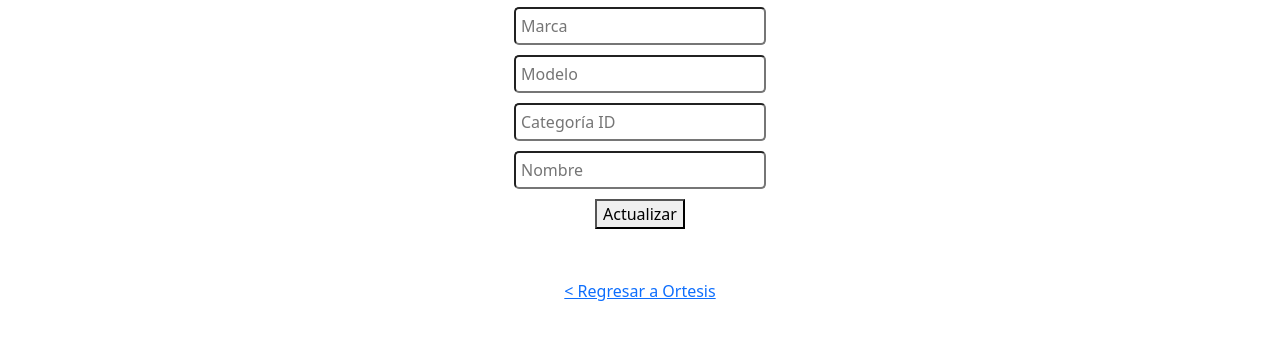
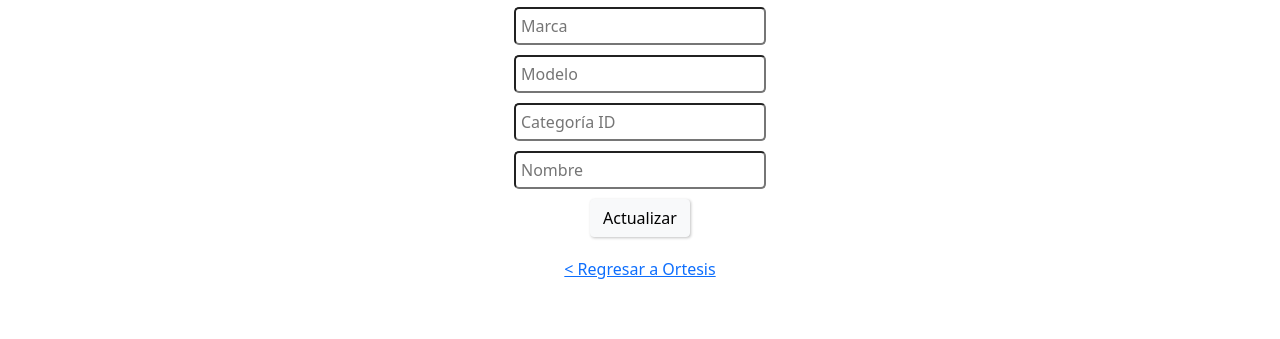
Before and after one commit to alonsohenaomt/reto2, a plain HTML site: page detalleOrtesis.html in a window 1280 px wide. Shown: the part 169-508 px from the top of the page. Drawn offline with nearby package versions, Linux system fonts and the light colour scheme.

Commit message:
Cambio en Detalle ortesis

```diff
--- a/detalleOrtesis.html
+++ b/detalleOrtesis.html
@@ -29,7 +29,7 @@
         <input type="text" id="model" placeholder="Modelo"><br />
         <input type="text" id="category_id" placeholder="Categoría ID"><br />
         <input type="text" id="name" placeholder="Nombre"><br />
-        <button onclick="actualizarOrthesis()">Actualizar</button>
+        <button onclick="actualizarOrthesis()" class="btn btn-light">Actualizar</button>
 
         <div class="back">
             <a href="index.html">< Regresar a Ortesis</a>
```
